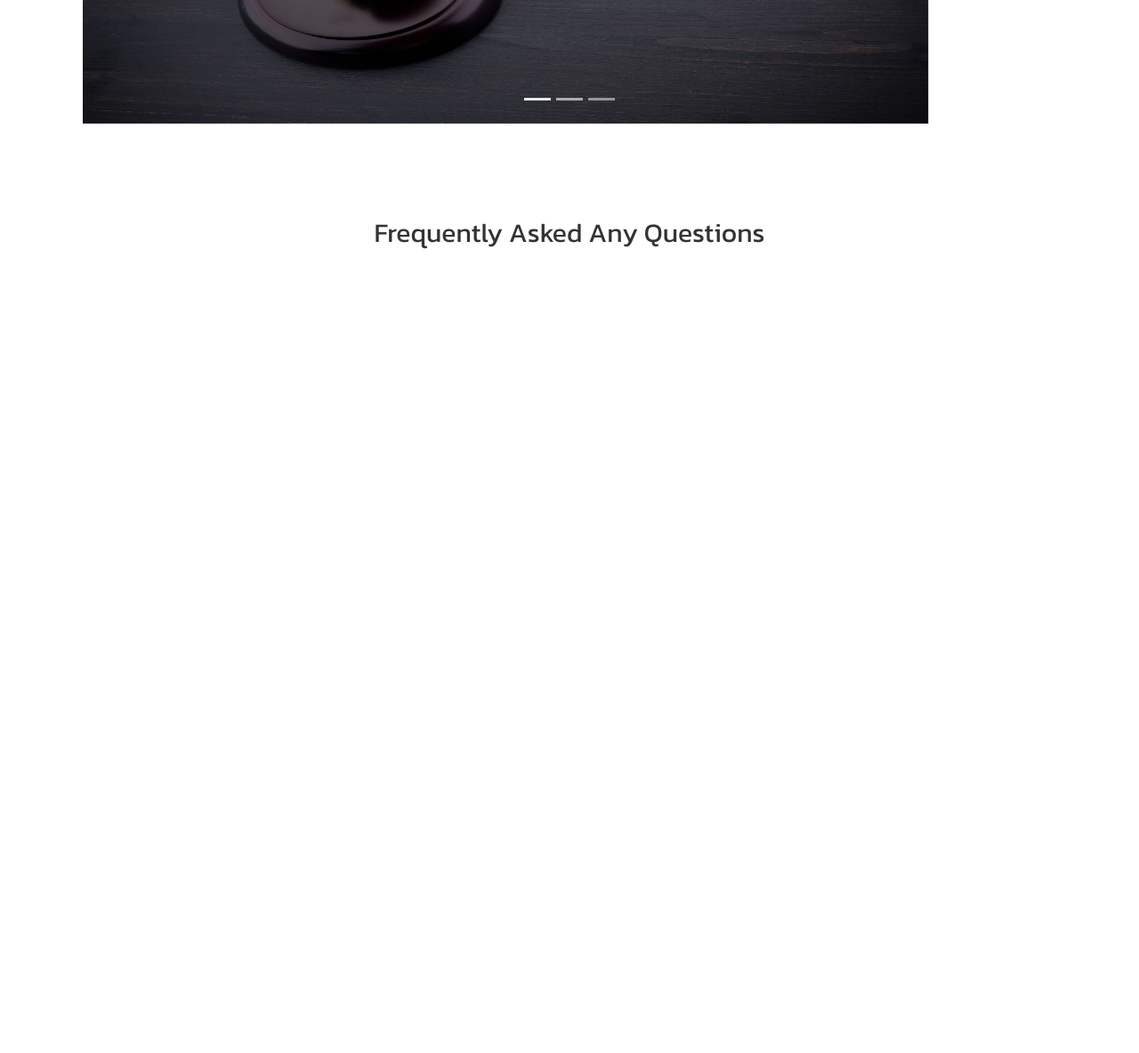
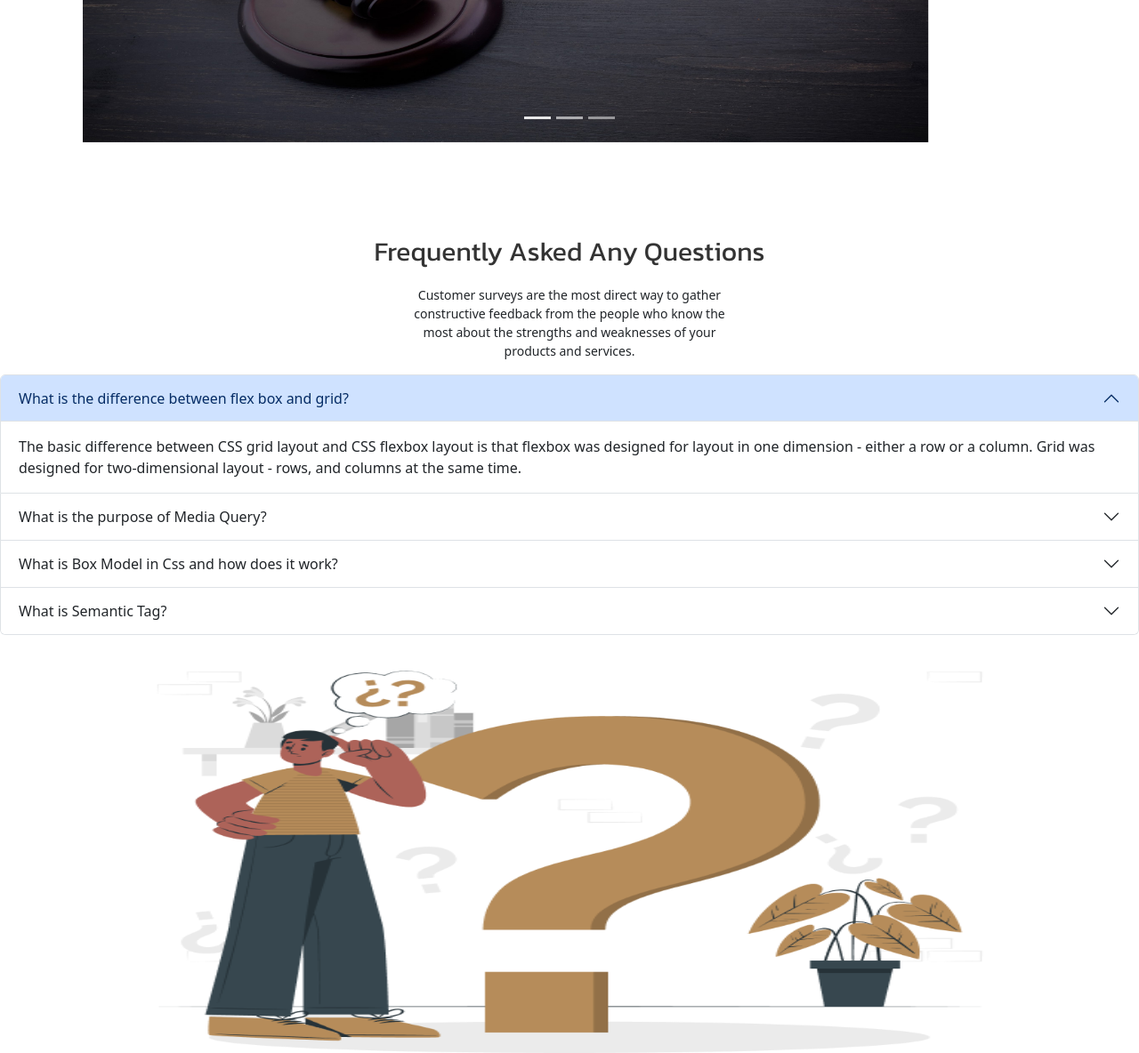
Before and after one commit to NirjanaBarua/Legal-solution, a plain HTML site: page legal.html in a window 1280 px wide. Shown: the part 1985-3169 px from the top of the page at 89% size. Before the commit the page ends 2285 px from the top, so only its background shows below. Drawn offline with nearby package versions, Linux system fonts and the light colour scheme.

Commit message:
added quesions

```diff
--- a/legal.html
+++ b/legal.html
@@ -116,8 +116,7 @@
           <p>What Our Client Say</p>
       </div>
       <div class="c-intro">
-        <p>There are many variations of passages of Lorem Ipsum available, but the majority have
-          suffered alteration in some form, by injected humour</p>
+        <p>Getting the feedback from your customers is important. It demonstrates where you’re succeeding and where you’re not matching customer expectations.</p>
       </div>
       <div id="carouselExampleIndicators" class="carousel slide" data-bs-ride="carousel">
         <div class="carousel-indicators">
@@ -155,6 +154,62 @@
       <div class="ques">
         <p>Frequently Asked Any Questions</p>
       </div>
+      <div class="cques">
+        <p>Customer surveys are the most direct way to gather constructive feedback from the people who know the most about the strengths and weaknesses of your products and services.</p>
+      </div>
+      <div class="accordion" id="accordionExample">
+        <div class="accordion-item">
+          <h2 class="accordion-header">
+            <button class="accordion-button" type="button" data-bs-toggle="collapse" data-bs-target="#collapseOne" aria-expanded="true" aria-controls="collapseOne">
+              What is the difference between flex box and grid?
+            </button>
+          </h2>
+          <div id="collapseOne" class="accordion-collapse collapse show" data-bs-parent="#accordionExample">
+            <div class="accordion-body">
+              The basic difference between CSS grid layout and CSS flexbox layout is that flexbox was designed for layout in one dimension - either a row or a column. Grid was designed for two-dimensional layout - rows, and columns at the same time.
+            </div>
+          </div>
+        </div>
+        <div class="accordion-item">
+          <h2 class="accordion-header">
+            <button class="accordion-button collapsed" type="button" data-bs-toggle="collapse" data-bs-target="#collapseTwo" aria-expanded="false" aria-controls="collapseTwo">
+              What is the purpose of Media Query?
+            </button>
+          </h2>
+          <div id="collapseTwo" class="accordion-collapse collapse" data-bs-parent="#accordionExample">
+            <div class="accordion-body">
+              Media queries are a key part of responsive web design, as they allow you to create different layouts depending on the size of the viewport, but they can also be used to detect other things about the environment your site is running on, for example whether the user is using a touchscreen rather than a mouse.
+            </div>
+          </div>
+        </div>
+        <div class="accordion-item">
+          <h2 class="accordion-header">
+            <button class="accordion-button collapsed" type="button" data-bs-toggle="collapse" data-bs-target="#collapseThree" aria-expanded="false" aria-controls="collapseThree">
+              What is Box Model in Css and how does it work?
+            </button>
+          </h2>
+          <div id="collapseThree" class="accordion-collapse collapse" data-bs-parent="#accordionExample">
+            <div class="accordion-body">
+              The CSS box model is a container that contains multiple properties including borders, margin, padding, and the content itself. It is used to create the design and layout of web pages.In CSS, the width of the box is only the width of the content. To calculate the actual amount of horizontal space the box will take up, we have to add the margin, border, and padding amounts for each side. This is the same box as the last one, except now I've specified that it should have a width of 200px.
+            </div>
+          </div>
+        </div>
+        <div class="accordion-item">
+          <h2 class="accordion-header">
+            <button class="accordion-button collapsed" type="button" data-bs-toggle="collapse" data-bs-target="#collapseFour" aria-expanded="false" aria-controls="collapseFour">
+              What is Semantic Tag?
+            </button>
+          </h2>
+          <div id="collapseFour" class="accordion-collapse collapse" data-bs-parent="#accordionExample">
+            <div class="accordion-body">
+              Semantic HTML tags are tags that define the meaning of the content they contain. For example,tags like header,article and footer are semantic HTML tags. They clearly indicate the role of the content they contain.
+            </div>
+          </div>
+        </div>
+      </div>
+      <div>
+        <img src="images/faq.png" alt="">
+      </div>
     </main>
     <footer>
 
--- a/styles/styles.css
+++ b/styles/styles.css
@@ -80,7 +80,7 @@ input{
     color: rgba(0, 0, 0, 0.799);
     margin-top: 100px;
 }
-.s_intro,.c-intro{
+.s_intro,.c-intro,.cques{
     text-align: center;
     margin-left: 460px;
     margin-right: 460px;
```
